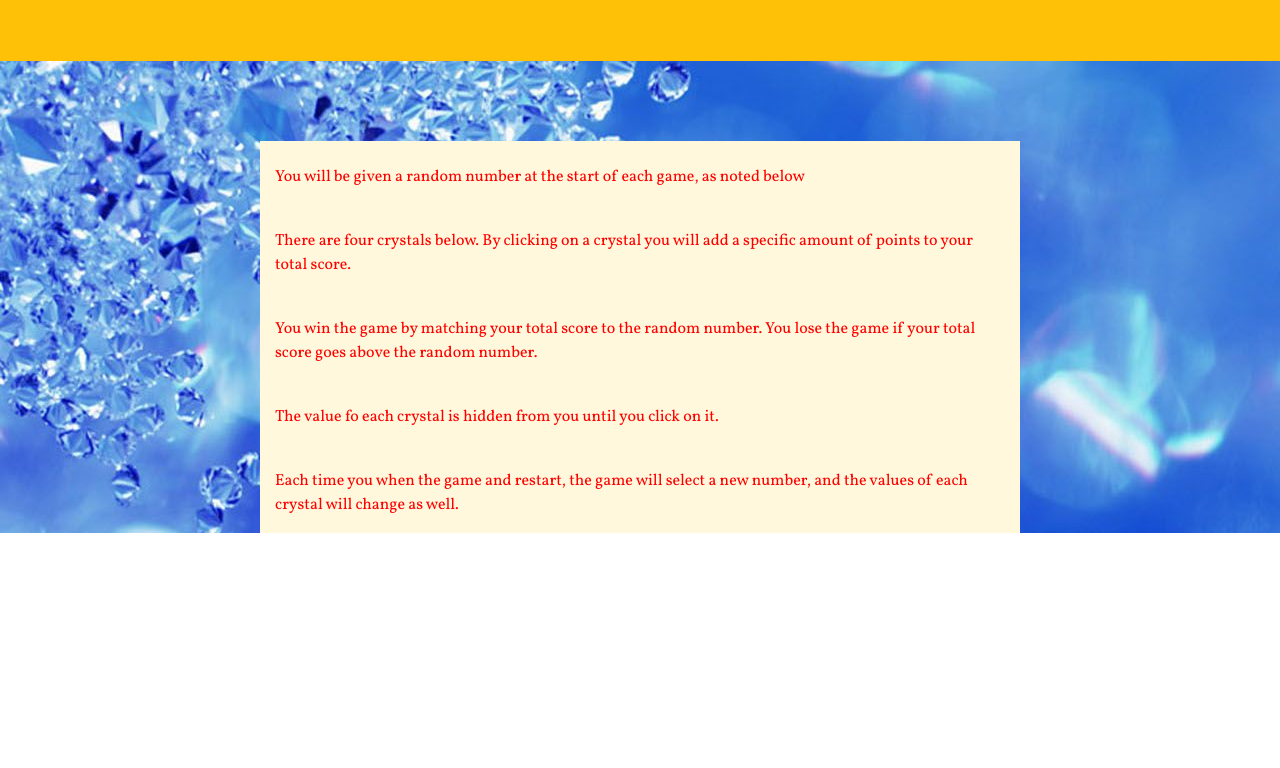
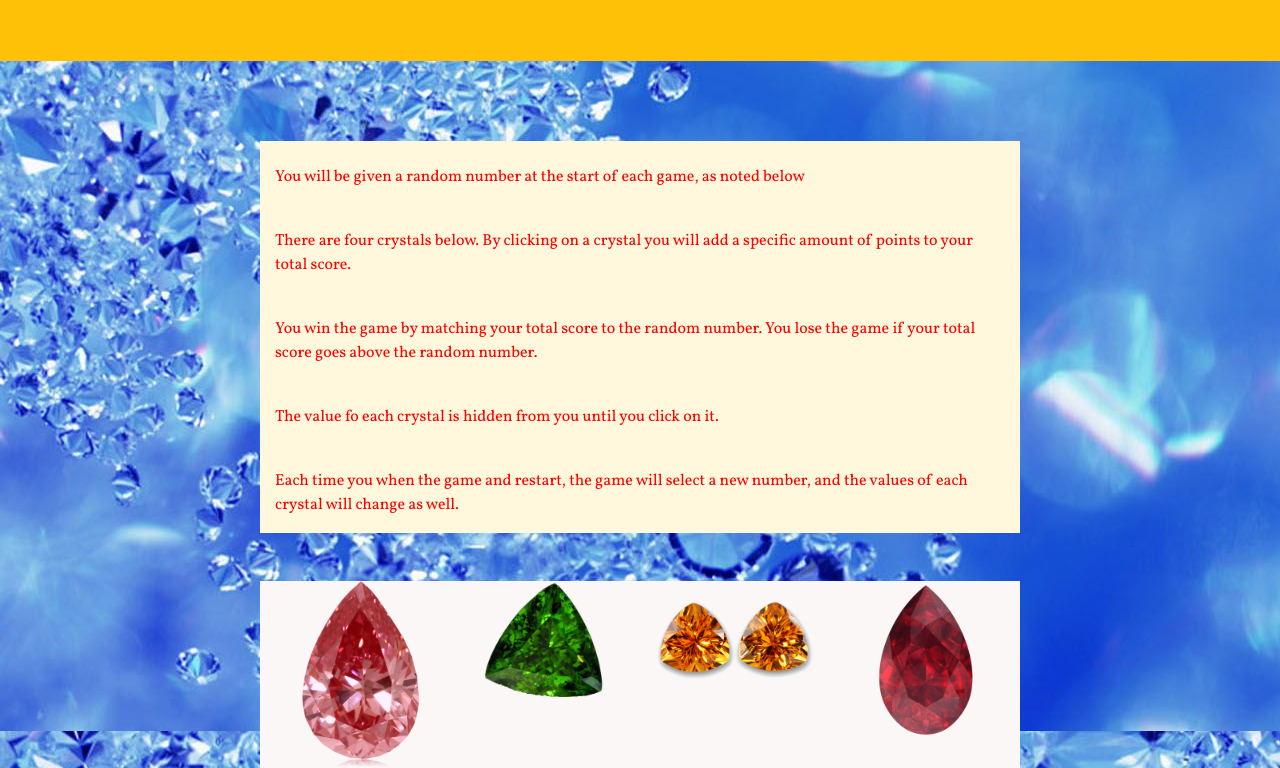
Before and after one commit to eozuna3/unit-4-game, a plain HTML site: page index.html in a window 1280 px wide. Shown: the part 269-1037 px from the top of the page. Before the commit the page ends 802 px from the top, so only its background shows below. Drawn offline with nearby package versions, Linux system fonts and the light colour scheme.

Commit message:
Added html and images to index page for crystal buttons.

```diff
--- a/assets/css/style.css
+++ b/assets/css/style.css
@@ -11,3 +11,7 @@ body{
 #gameInstructions{
   background-color: cornsilk;
 }
+
+.gemButtons{
+  background-color: rgb(251, 247, 247);
+}
--- a/index.html
+++ b/index.html
@@ -37,6 +37,8 @@
   <!------------------------  Main Section  ---------------------------------->
   <div id="mainSection" class="container">
     <div class="row pt-5"></div>
+
+    <!-------- Instruction HTML  -------->
     <div class="row">
       <div class="col-md-2"></div>
       <div id="gameInstructions"class="col-md-8 pt-4">
@@ -51,7 +53,24 @@
         <p>Each time you when the game and restart, the game will select a new number, and the values of each crystal will change as well.</p>
       </div>
     </div>
-    <div id="gemButtons" class="row">
+
+    <!----------------  Gem Button HTML  ----------------->
+    <div class="row pt-5"></div>
+    <div class="row">
+      <div class="col-md-2"></div>
+      <div class="col-md-2 gemButtons">
+        <img id="gemButton1" src="assets/images/drop-clear-red.png" class="img-fluid" alt="Image of Clear Red Teardrop Gemstone">
+      </div>
+      <div class="col-md-2 gemButtons">
+        <img id="gemButton2" src="assets/images/green-gem.png" class="img-fluid" alt="Image of Green Gemstone">
+      </div>
+      <div class="col-md-2 gemButtons">
+        <img id="gemButton3" src="assets/images/yellow-gems.png" class="img-fluid" alt="Image of Yellow Gemstones">
+      </div>
+      <div class="col-md-2 gemButtons">
+        <img id="gemButton4" src="assets\images\drop-solid-red.png" class="img-fluid" alt="Image of Solid Red Teardrop Gemstone">
+      </div>
+      <div class="col-md-2"></div>
 
     </div>
     <div id="randomNumber" class="row">
```
Also changed, not shown: assets/images/yellow-gems.png (renamed from assets/images/Gemstone-PNG-HD.png).
